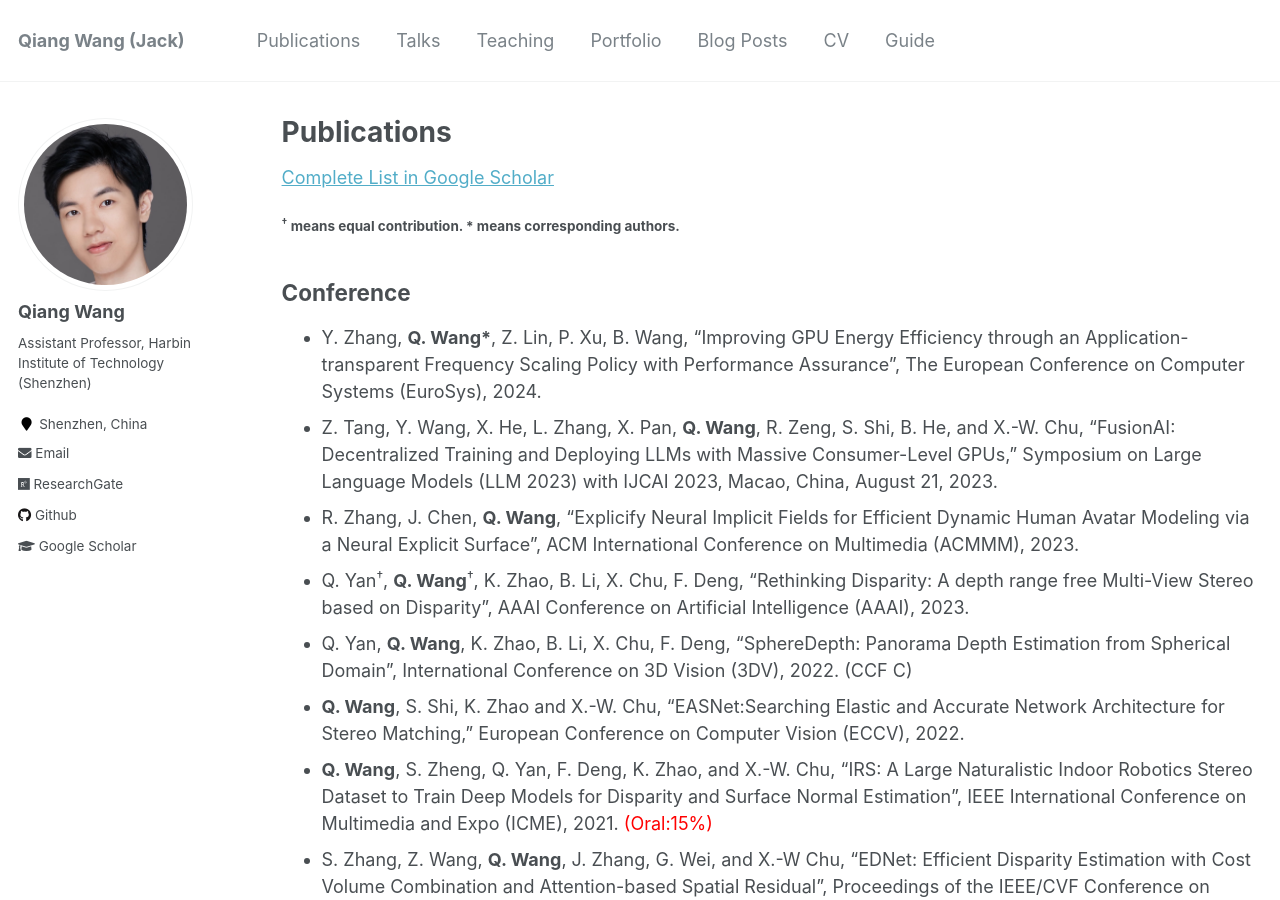
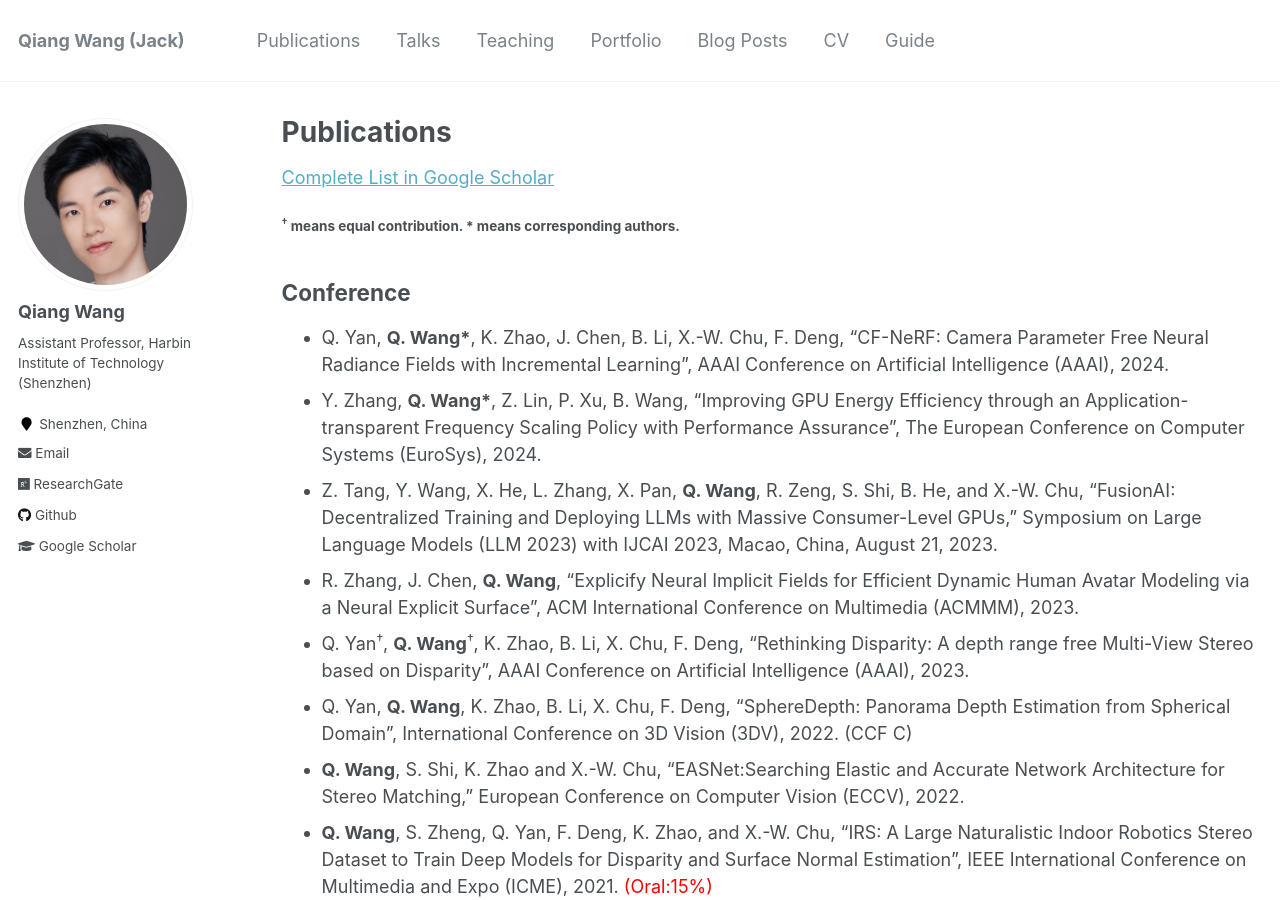
Before and after one commit to blackjack2015/blackjack2015.github.io, a Jekyll site: the page built from _pages/publications.md, in a window 1280 px wide and 900 px high. Built offline with Jekyll 4.4.1, drawn with Linux system fonts in a browser that asks for light colours.

Commit message:
Update publications.md

```diff
--- a/_pages/publications.md
+++ b/_pages/publications.md
@@ -20,6 +20,7 @@ author_profile: true
 #### <sup>&dagger;</sup> means equal contribution. \* means corresponding authors.
 
 ## Conference
++ Q. Yan, **Q. Wang\***, K. Zhao, J. Chen, B. Li, X.-W. Chu, F. Deng, "CF-NeRF: Camera Parameter Free Neural Radiance Fields with Incremental Learning", AAAI Conference on Artificial Intelligence (AAAI), 2024.
 + Y. Zhang, **Q. Wang\***, Z. Lin, P. Xu, B. Wang, "Improving GPU Energy Efficiency through an Application-transparent Frequency Scaling Policy with Performance Assurance", The European Conference on Computer Systems (EuroSys), 2024.
 + Z. Tang, Y. Wang, X. He, L. Zhang, X. Pan, **Q. Wang**, R. Zeng, S. Shi, B. He, and X.-W. Chu, "FusionAI: Decentralized Training and Deploying LLMs with Massive Consumer-Level GPUs," Symposium on Large Language Models (LLM 2023) with IJCAI 2023, Macao, China, August 21, 2023.
 + R. Zhang, J. Chen, **Q. Wang**, "Explicify Neural Implicit Fields for Efficient Dynamic Human Avatar Modeling via a Neural Explicit Surface", ACM International Conference on Multimedia (ACMMM), 2023.
```
